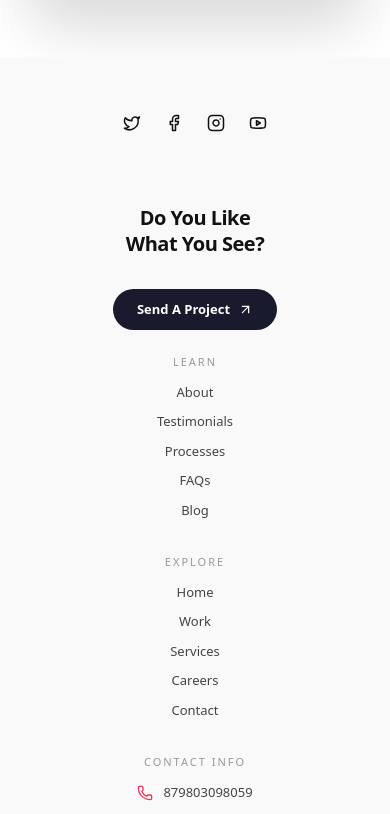
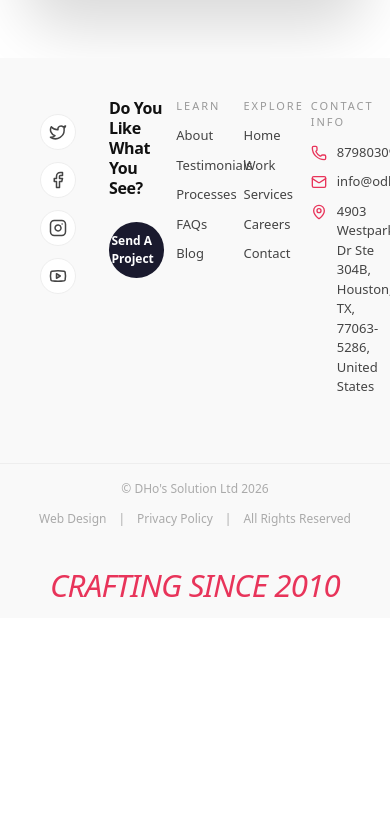
Before and after one commit to Maheen84/Odho-s-Solutions-biztech, a React (Vite) app: page /contact in a window 390 px wide. Shown: the part 3667-4481 px from the top of the page. After the commit the page ends 4285 px from the top, so only its background shows below. Built offline with nearby package versions, Linux system fonts and the light colour scheme.

Commit message:
Fix blog detail and footer mobile layout while preserving desktop column structure

```diff
--- a/src/index.css
+++ b/src/index.css
@@ -297,35 +297,46 @@
 
 /* Footer */
 .footer { @apply bg-[#f9f9f9] pt-10 md:pt-16 relative z-10; }
-.footer-inner { @apply max-w-7xl mx-auto px-6 lg:px-16 grid gap-6; }
-.footer-socials { @apply col-span-full sm:col-span-2 lg:col-span-1 flex flex-row justify-center md:justify-start gap-6 p-6 border-b border-[#eee] sm:border-b-0 sm:border-r border-transparent mb-0; }
+.footer-inner { @apply max-w-7xl mx-auto px-6 lg:px-16 gap-6 items-start; display: grid; grid-template-columns: auto 1fr; }
+.footer-socials { @apply flex flex-col justify-start gap-4 p-6 border-r border-[#eee] border-transparent mb-0 max-w-[100px]; }
+.footer-socials a { @apply w-10 h-10 flex items-center justify-center rounded-full bg-white border border-[#eee] text-[#444] transition hover:bg-[#E8345A] hover:text-white; }
 .back-to-top { @apply absolute top-[20px] right-[30px] text-[12px] text-[#999] cursor-pointer hover:text-[#E8345A] font-normal flex items-center gap-1 transition-colors z-50 no-underline; }
 @media (max-width: 768px) {
   .back-to-top {
     @apply static flex justify-center text-center mt-4 mb-6 w-full;
   }
 }
-.footer-grid { @apply grid grid-cols-1 sm:grid-cols-2 lg:grid-cols-4 gap-6 pb-10 md:pb-16 mt-8; }
-.footer-cta { @apply col-span-full sm:col-span-2 lg:col-span-1 flex flex-col gap-4; }
-.footer-cta h3 { @apply text-[22px] font-bold text-[#111] mb-4 leading-[1.3] normal-case; }
-.footer-btn { @apply bg-[#1a1a2e] text-white rounded-[50px] p-[11px_24px] text-[13px] font-semibold inline-flex items-center gap-2 cursor-pointer transition hover:bg-[#2e2e50] w-auto; }
+.footer-grid { @apply grid grid-cols-4 gap-6 pb-10 md:pb-16 mt-0; }
+.footer-cta { @apply col-span-1 flex flex-col gap-4; }
+.footer-cta h3 { @apply text-[18px] sm:text-[22px] font-bold text-[#111] mb-2 sm:mb-4 leading-[1.25] normal-case; }
+.footer-btn { @apply bg-[#1a1a2e] text-white rounded-[50px] p-[10px_18px] text-[12px] sm:text-[13px] font-semibold inline-flex items-center gap-2 cursor-pointer transition hover:bg-[#2e2e50] w-full sm:w-auto justify-center; }
 @media (max-width: 768px) {
-  .footer-grid { @apply grid-cols-1 gap-6 px-4 pb-8; }
-  .footer-cta { @apply col-span-1 items-center text-center; }
+  .footer-inner { @apply gap-4; display: grid; grid-template-columns: auto 1fr; }
+  .footer-socials { @apply p-4 gap-3 max-w-[80px]; }
+  .footer-grid { @apply grid-cols-4 gap-3 pb-6 mt-0; }
+  .footer-cta { @apply col-span-1 items-start text-left; }
   .footer-contact-col { @apply col-span-1; }
-  .footer-col { @apply text-center; }
-  .footer-col a { @apply mx-auto; }
-  .footer-contact-item { @apply items-center justify-center; }
-  .footer-socials { @apply justify-center flex-row flex-wrap p-4 mb-0; }
+  .footer-col { @apply text-left; }
+  .footer-col a { @apply mx-0 text-[12px]; }
+  .footer-contact-item { @apply items-start justify-start text-[12px]; }
+  .footer-socials a { @apply w-9 h-9; }
   .footer-bottom { @apply px-4 text-center; }
   .footer-bottom-top { @apply flex-col items-center text-center gap-2; }
-  .footer-cta h3 { @apply text-[20px]; }
+  .footer-cta h3 { @apply text-[16px]; }
 }
 .footer-col-label { @apply text-[11px] text-[#999] uppercase tracking-[2px] mb-[12px]; }
 .footer-col a { @apply block text-[13px] text-[#444] mb-[10px] transition hover:text-[#E8345A]; }
 .new-badge { @apply bg-[#E8345A] text-white text-[9px] font-bold p-[2px_6px] rounded-[4px] ml-[6px] align-middle; }
 .footer-contact-item { @apply flex items-start gap-2.5 text-[13px] text-[#444] mb-[10px]; }
 .footer-contact-item svg { @apply text-[#E8345A] mt-[2px] flex-none; }
+
+/* Blog detail mobile refinement */
+.blog-article .prose { overflow-wrap: break-word; word-break: normal; white-space: normal; max-width: 100%; }
+.blog-article .prose p, .blog-article .prose li, .blog-article .prose blockquote { margin: 0; }
+.blog-article .prose h3 { @apply text-2xl md:text-[2rem] font-black tracking-tight; }
+.blog-article .prose ul { @apply list-disc pl-5; }
+.blog-article .prose img { @apply rounded-[24px] w-full; }
+
 .footer-tagline { @apply text-[8vw] lg:text-[80px] font-normal italic text-[#E8345A] leading-[1.1] text-center w-full mt-8; }
 .footer-bottom { @apply flex flex-col items-center text-center gap-2 border-t border-[#eee] mt-8 p-4 px-4 md:px-8 lg:px-16 text-[12px] text-[#aaa]; }
 .footer-bottom-top { @apply flex flex-col md:flex-row justify-between items-center gap-3 w-full; }
--- a/src/pages/BlogDetail.tsx
+++ b/src/pages/BlogDetail.tsx
@@ -17,10 +17,10 @@ export default function BlogDetail() {
       {/* Article Section */}
       <section className="py-12 bg-white px-4 md:px-8 lg:px-16">
         <div className="max-w-7xl mx-auto">
-          <div className="grid grid-cols-[minmax(0,1fr)_minmax(220px,280px)] gap-6 items-start">
+          <div className="grid grid-cols-[minmax(0,1fr)_minmax(180px,260px)] gap-6 items-start">
 
             {/* Left Content */}
-            <div>
+            <div className="min-w-0">
               <article className="blog-article">
                 <div className="text-center mb-10">
                   <time className="block text-[#e91e8c] font-extrabold text-xs uppercase tracking-[0.2em] mb-4">
@@ -124,7 +124,7 @@ export default function BlogDetail() {
             </div>
 
             {/* Sidebar */}
-            <div className="sticky top-16 space-y-4 lg:space-y-8 self-start">
+            <div className="space-y-4 lg:space-y-8 self-start sticky top-16">
                {/* Search */}
                <div className="p-3 lg:p-5 bg-[#1a1035] border border-transparent rounded-[24px] shadow-lg text-white">
                  <h3 className="text-sm lg:text-base font-bold mb-3 text-white uppercase tracking-wider">Search Blog</h3>
```
